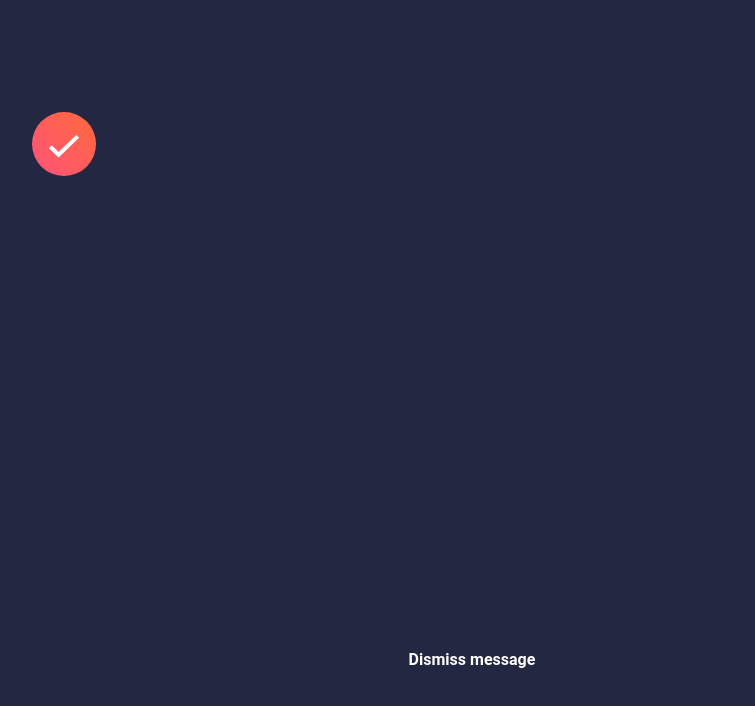
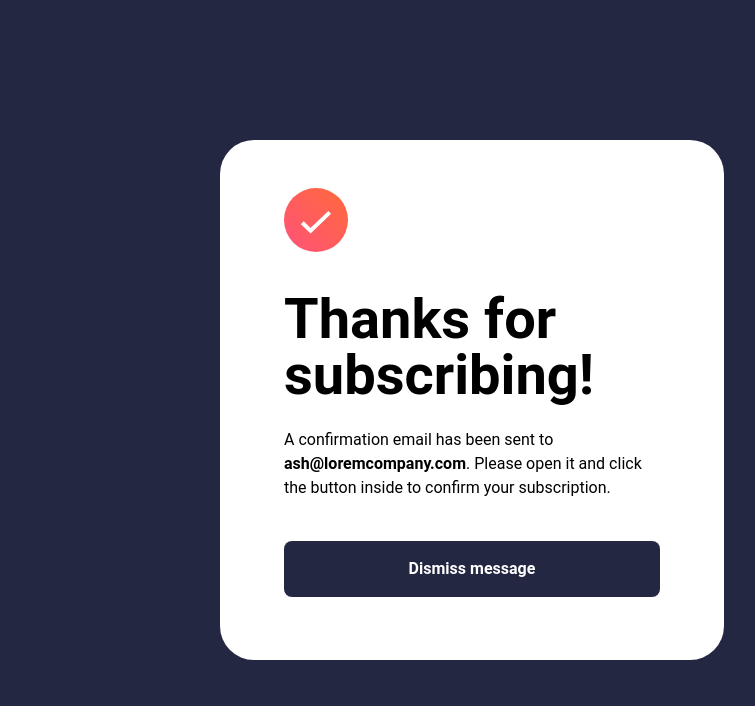
Before and after one commit to felipetn1989/newsletter-react, a React (Create React App) app in the folder newsletter/: page / in a window 1280 px wide. Both pictures are taken after typing "name@example.com" into the empty fields and a click on the input "Subscribe to monthly newsletter". Shown: the top 706 px of the page, without its empty margins (168-923 px from the left). Built offline with nearby package versions, Linux system fonts and the light colour scheme.

Commit message:
finished desktop design

```diff
--- a/newsletter/src/components/form/MailForm.js
+++ b/newsletter/src/components/form/MailForm.js
@@ -9,10 +9,10 @@ export default function MailForm({ setShowSuccess }) {
 
     const mailRegEx = /^[\w-]+@([\w-]+\.)+[\w-]{2,4}$/;
 
-    setError(!mailRegEx.test(email))
+    setError(!mailRegEx.test(email));
 
-    setShowSuccess(mailRegEx.test(email))
-}
+    setShowSuccess(mailRegEx.test(email));
+  }
 
   function handleOnChange(e) {
     setEmail(e.target.value);
@@ -33,7 +33,7 @@ export default function MailForm({ setShowSuccess }) {
           Email address
         </label>
         {error && (
-          <span className="text-[0.6875rem] font-bold tracking-wider text-[#ff6257]">
+          <span className="text-[0.6875rem] font-bold tracking-wider text-[#ff6257] lg:translate-x-[-1.25rem]">
             Valid email required
           </span>
         )}
--- a/newsletter/src/components/pages/Header.js
+++ b/newsletter/src/components/pages/Header.js
@@ -2,7 +2,7 @@ import styles from "../pages/Header.module.css"
 
 export default function Header() {
     return (
-        <header className={`${styles} w-full h-[17.75rem] bg-white lg:w-[55%] lg:h-[40.125rem] lg:rounded-r-[2.0625rem]`}>
+        <header className={`${styles} w-full h-[17.75rem] bg-white lg:w-[108%] lg:h-[40.125rem] lg:rounded-r-[2.0625rem]`}>
 
         </header>
     )
--- a/newsletter/src/components/pages/Main.js
+++ b/newsletter/src/components/pages/Main.js
@@ -3,10 +3,10 @@ import MailForm from "../form/MailForm";
 
 export default function Main({setShowSuccess}) {
   return (
-    <main className="grid gap-3.5 text-[#242742] py-8 px-6 bg-white lg:py-[5.3125rem] lg:h-[40.125rem] lg:rounded-l-[2.0625rem] lg:pl-16 lg:gap-0">
+    <main className="grid gap-3.5 text-[#242742] py-8 px-6 bg-white lg:py-[5.3125rem] lg:h-[40.125rem] lg:rounded-l-[2.0625rem] lg:pl-16 lg:gap-0 lg:w-[60rem]">
       <h1 className="font-bold text-[2.375rem] tracking-wide lg:text-[3.375rem] lg:mb-[-0.5rem]">Stay updated!</h1>
 
-      <p>Join 60,000+ product managers receiving monthly updates on:</p>
+      <p className="lg:translate-y-[-0.25rem]">Join 60,000+ product managers receiving monthly updates on:</p>
 
       <ul className="grid gap-y-2.5 mt-2.5 lg:gap-y-1 lg:translate-y-[-0.625rem]">
         <li className="flex items-start gap-4">
--- a/newsletter/src/components/pages/Success..js
+++ b/newsletter/src/components/pages/Success..js
@@ -6,22 +6,22 @@ export default function Success({ setShowSuccess }) {
   }
 
   return (
-    <div className="grid gap-[1.4375rem] py-[9.25rem] px-6 text-[#242742]">
+    <main className="grid gap-[1.4375rem] py-[9.25rem] px-6 text-[#242742 bg-white lg:h-[32.5rem] lg:w-[31.5rem] lg:rounded-[2.125rem] lg:px-16 lg:py-12 lg:gap-0">
       <img src={icon} alt="Success Icon" />
-      <h1 className="font-bold text-4xl tracking-wider mt-[1.125rem]">
+      <h1 className="font-bold text-4xl tracking-wider mt-[1.125rem] lg:text-[3.5rem] lg:tracking-normal lg:leading-[3.5rem] lg:mt-[0.75rem]">
         Thanks for <br /> subscribing!
       </h1>
-      <p>
+      <p className="lg:translate-y-[-0.125rem]">
         A confirmation email has been sent to{" "}
         <span className="font-bold">ash@loremcompany.com</span>. Please open it
         and click the button inside to confirm your subscription.
       </p>
       <button
-        className="bg-[#242742] text-white font-bold mt-60 pt-[1.0625rem] pb-4 rounded-lg hover:bg-[#ff6257] hover:shadow-lg"
+        className="bg-[#242742] text-white font-bold mt-60 pt-[1.0625rem] pb-4 rounded-lg hover:bg-[#ff6257] hover:shadow-lg lg:mt-0 lg:pt-0 lg:pb-0 lg:translate-y-3 lg:h-14"
         onClick={dismiss}
       >
         Dismiss message
       </button>
-    </div>
+    </main>
   );
 }
--- a/newsletter/src/index.css
+++ b/newsletter/src/index.css
@@ -29,13 +29,14 @@ code {
     monospace;
 }
 
-@media screen and (min-width:1024px) {
-  body,html {
-    height: 100vh;
+@media screen and (min-width: 1024px) {
+  body, html {
+    min-height: 100vh;
+    /* using min height instead of height avoids the top part from disappearing when reducing the vertical size of the screen */
     background-color: #242742;
     display: flex;
     flex-direction: column;
     justify-content: center;
+    align-items: center;
   }
-
 }
```
